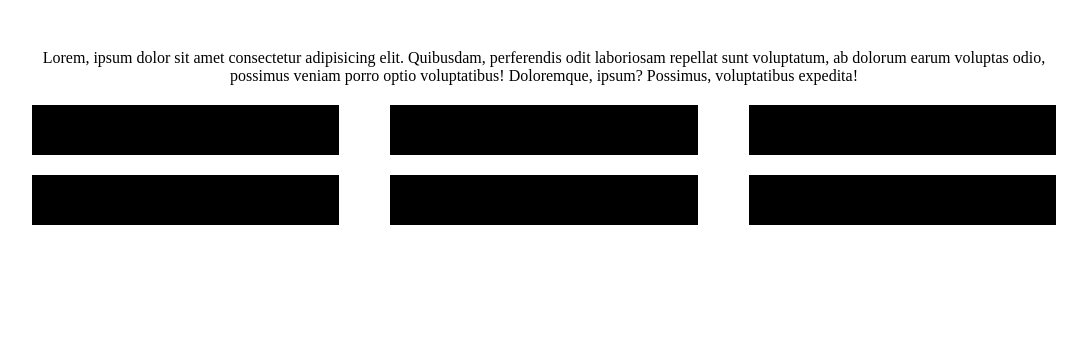
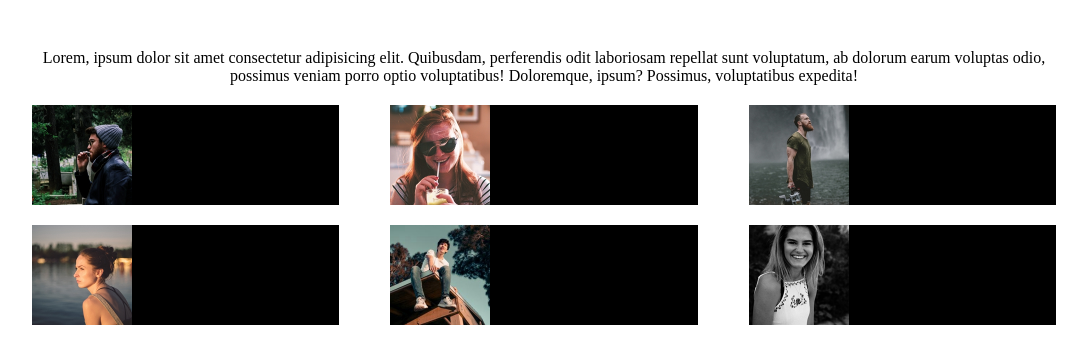
Before and after one commit to Edoardo-Monti/html-css-float-cards, a plain HTML site: page index.html in a window 1280 px wide. Shown: the part 78-442 px from the top of the page, without its empty margins (96-1183 px from the left). Drawn offline with Linux system fonts and the light colour scheme.

Commit message:
Aggiunta immagini

```diff
--- a/assets/style.css
+++ b/assets/style.css
@@ -4,11 +4,13 @@
     box-sizing: border-box;
 }
 
+/* Titolo e testo */
 .intro{
     max-width: 80%;
     margin: auto;
     text-align: center;
 }
+
 
 h1{
     padding: 50px;
@@ -17,6 +19,7 @@ h1{
 
 }
 
+/* Inizio Struttura float */
 .clearfix::after{
     content: '';
     clear: both;
@@ -32,7 +35,7 @@ h1{
 .container-1{
     background-color: black;
     float: left;
-    height: 50px;
+    height: 100px;
     width: 30%;
     margin-right: 2.5%;
 
@@ -41,7 +44,7 @@ h1{
 .container-2{
     background-color: black;
     float: left;
-    height: 50px;
+    height: 100px;
     width: 30%;
     margin-left: 2.5%;
     margin-right: 2.5%;
@@ -52,9 +55,13 @@ h1{
 .container-3{
     background-color: black;
     float: right;
-    height: 50px;
+    height: 100px;
     width: 30%;
     margin-left: 2.5%;
 
 
 }
+
+img{
+    height: 100px;
+}
--- a/index.html
+++ b/index.html
@@ -13,33 +13,41 @@
         <p>Lorem, ipsum dolor sit amet consectetur adipisicing elit. Quibusdam, perferendis odit laboriosam repellat sunt voluptatum, ab dolorum earum voluptas odio, possimus veniam porro optio voluptatibus! Doloremque, ipsum? Possimus, voluptatibus expedita!</p>
     </section>
 
+    <!-- Primi blocchi -->
     <section class="container-a clearfix">
 
         <div class="container-1">
+            <img src="./assets/img/male1.png" alt="">
 
         </div>
 
         <div class="container-2">
+            <img src="./assets/img/female1.png" alt="">
 
         </div>
 
         <div class="container-3">
+            <img src="./assets/img/male2.png" alt="">
 
         </div>
 
     </section>
 
+    <!-- Secondi blocchi -->
     <section class="container-b clearfix">
 
         <div class="container-1">
+            <img src="./assets/img/female2.png" alt="">
 
         </div>
 
         <div class="container-2">
+            <img src="./assets/img/male3.png" alt="">
 
         </div>
 
         <div class="container-3">
+            <img src="./assets/img/female3.png" alt="">
 
         </div>
 
```
Also changed, not shown: 2 other files.
